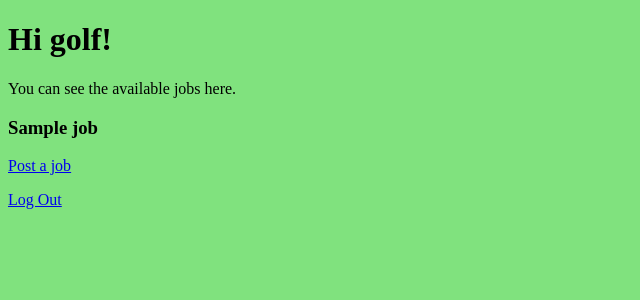
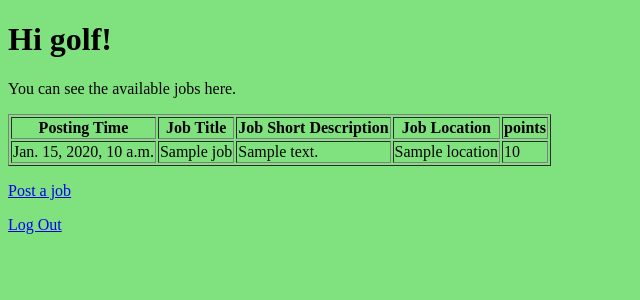
Before and after one commit to o-brand/aidoo, a Django app: template Golf/templates/home.html in a window 1280 px wide. Shown: the top 300 px of the page, without its empty margins (0-640 px from the left). Run offline with Django 4.2, Linux system fonts and the light colour scheme; a user stored in the database is signed in; the template is opened without the code that fills it: most values are stand-ins (such as "Sample title", 1, 10 or a date in 2020).

Commit message:
Update home.html

```diff
--- a/Golf/templates/home.html
+++ b/Golf/templates/home.html
@@ -6,9 +6,26 @@
 <h1>Hi {{ user.username }}!</h1>
 <p>You can see the available jobs here.</p>
 
-{% for job in jobs %}
-    <h3>{{ job.job_title }}</h3>
-{% endfor %}
+<table border="1">
+    <tr>
+    <th>Posting Time</th>
+    <th>Job Title</th>
+    <th>Job Short Description</th>
+    <th>Job Location</th>
+    <th>points</th>
+    </tr>
+    {% for job in jobs %}
+        <tr>
+        <td>{{ job.posting_time }}</td>
+        <td>{{ job.job_title }}</td>
+        <td>{{ job.job_short_description }}</td>
+        <td>{{ job.location }}</td>
+        <td>{{ job.points }}</td>
+        </tr>
+    {% endfor %}
+</table>
+
+
 
 <p><a href="{% url 'post' %}">Post a job</a></p>
 <p><a href="{% url 'logout' %}">Log Out</a></p>
```
